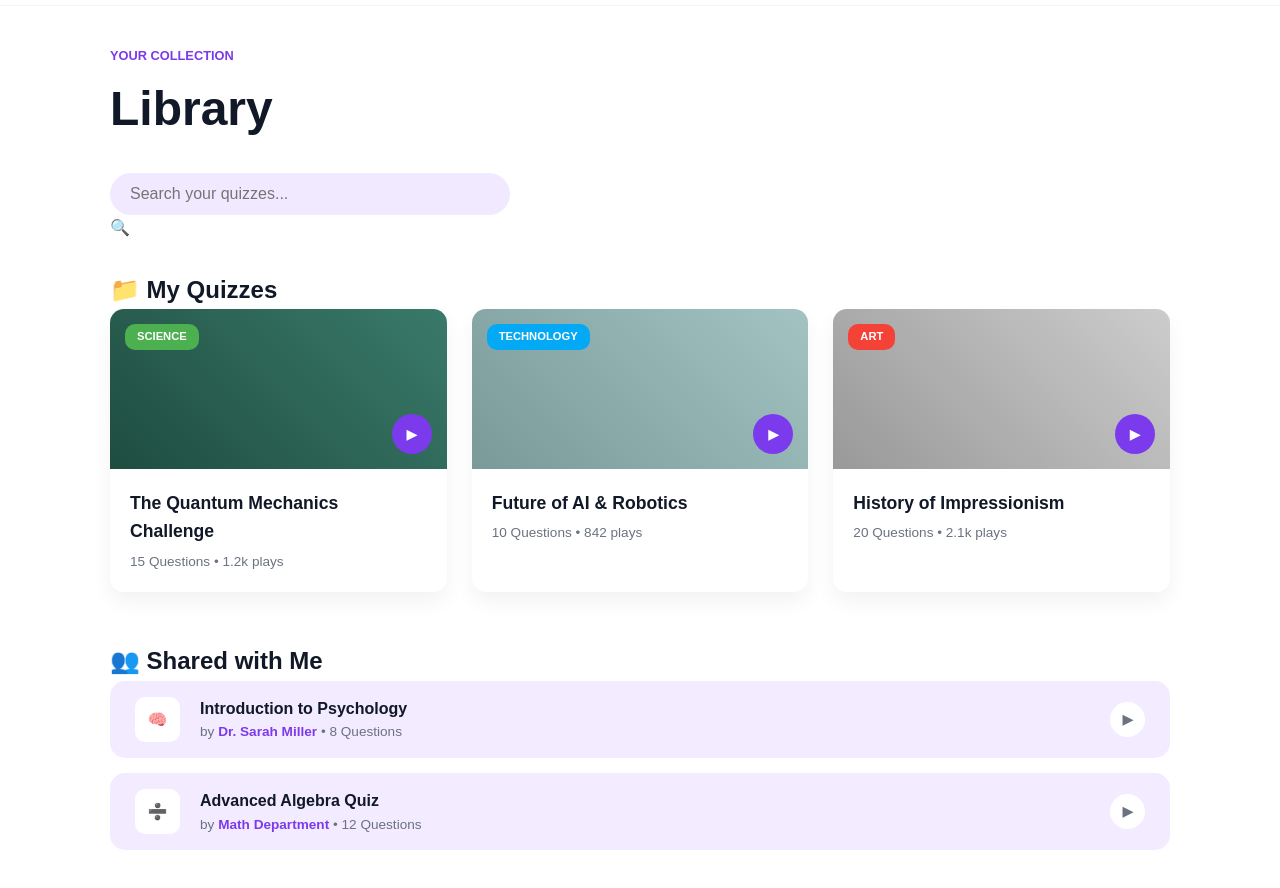
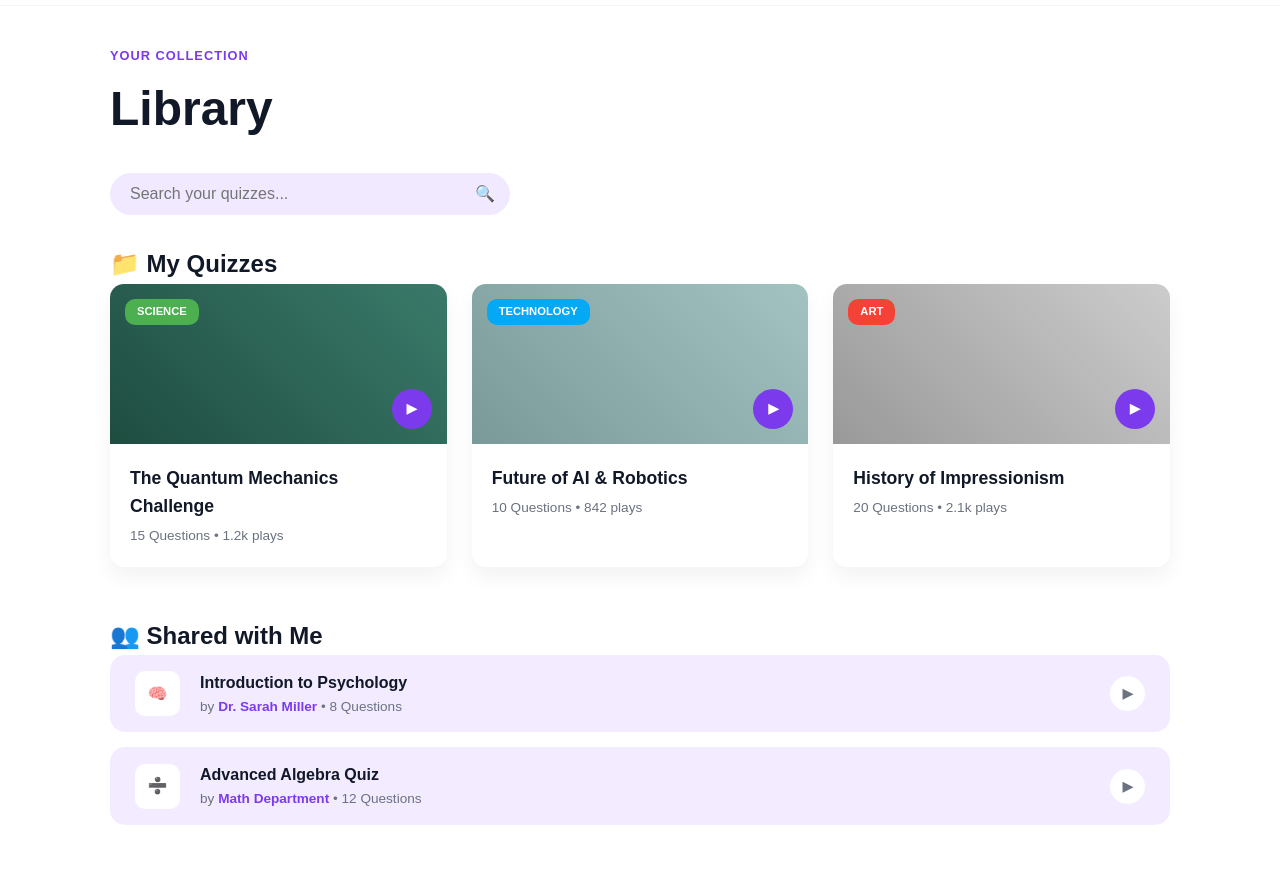
Before and after one commit to Hindam2/Frontend, a plain HTML site: page BuzzMind1/Student pages/Libary/index.html in a window 1280 px wide. Shown: the part 54-942 px from the top of the page. After the commit the page ends 919 px from the top, so only its background shows below. Drawn offline with Linux system fonts and the light colour scheme; files whose address does not match are found by name.

Commit message:
Libary css (final)

```diff
--- a/BuzzMind1/Student pages/Libary/style.css
+++ b/BuzzMind1/Student pages/Libary/style.css
@@ -95,21 +95,34 @@ body {
     font-weight: 800;
     color: var(--purple);
     font-size: 0.8rem;
+    letter-spacing: 1px;
 }
 
-/* ================= SEARCH ================= */
+/* ================= SEARCH BAR FIX ================= */
 .search-container {
+    position: relative;
     max-width: 400px;
     margin-bottom: 30px;
 }
 
 #quizSearch {
     width: 100%;
-    padding: 12px 20px;
+    padding: 12px 45px 12px 20px; /* space for icon */
     border-radius: 30px;
     border: none;
     background: #f1e9ff;
     font-size: 1rem;
+    outline: none;
+}
+
+.search-icon {
+    position: absolute;
+    right: 15px;
+    top: 50%;
+    transform: translateY(-50%);
+    font-size: 1rem;
+    color: var(--text-muted);
+    pointer-events: none;
 }
 
 /* ================= QUIZ GRID ================= */
@@ -192,7 +205,7 @@ body {
     font-size: 0.85rem;
 }
 
-/* ================= SHARED ================= */
+/* ================= SHARED SECTION ================= */
 .shared-list {
     display: flex;
     flex-direction: column;
```
